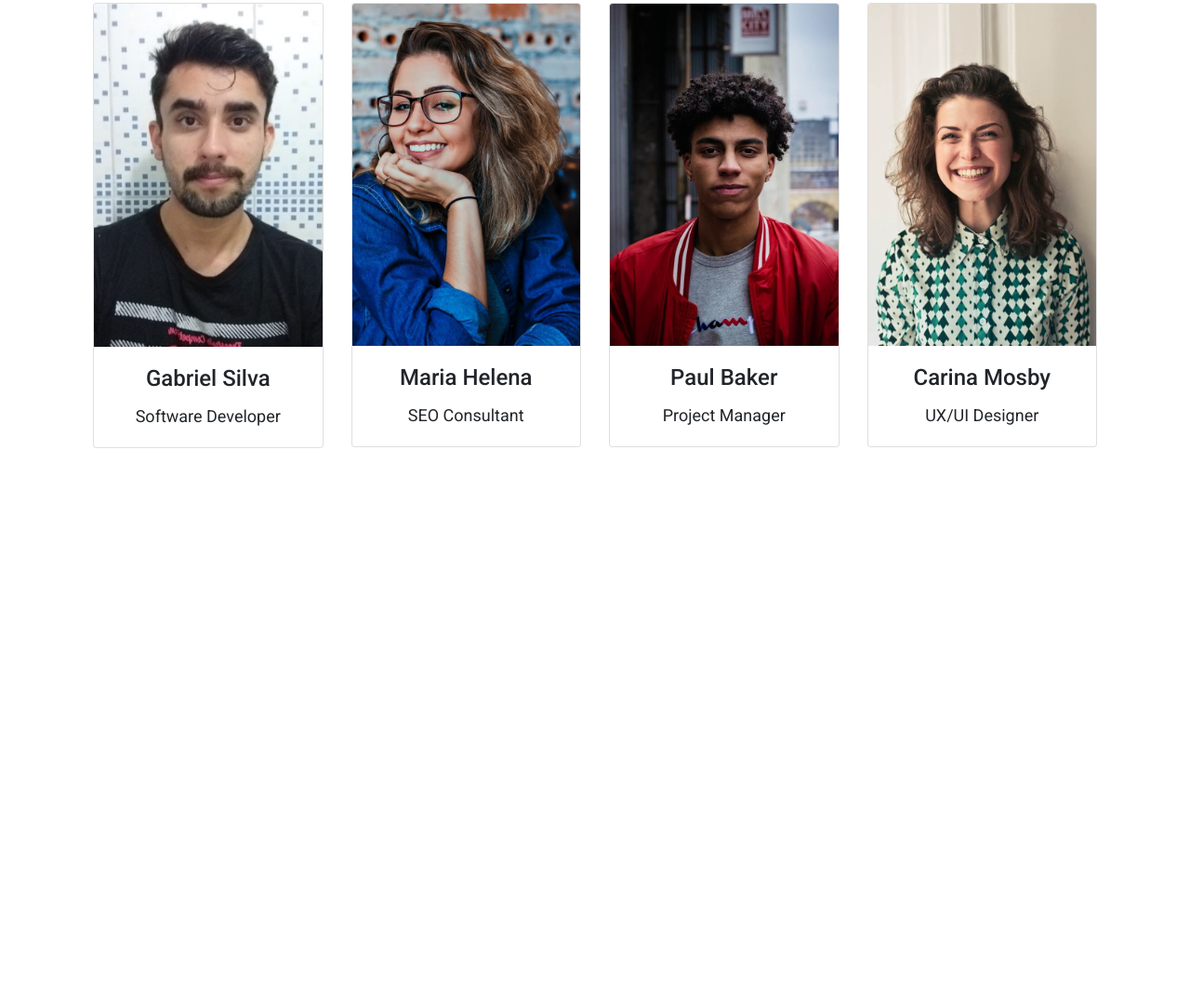
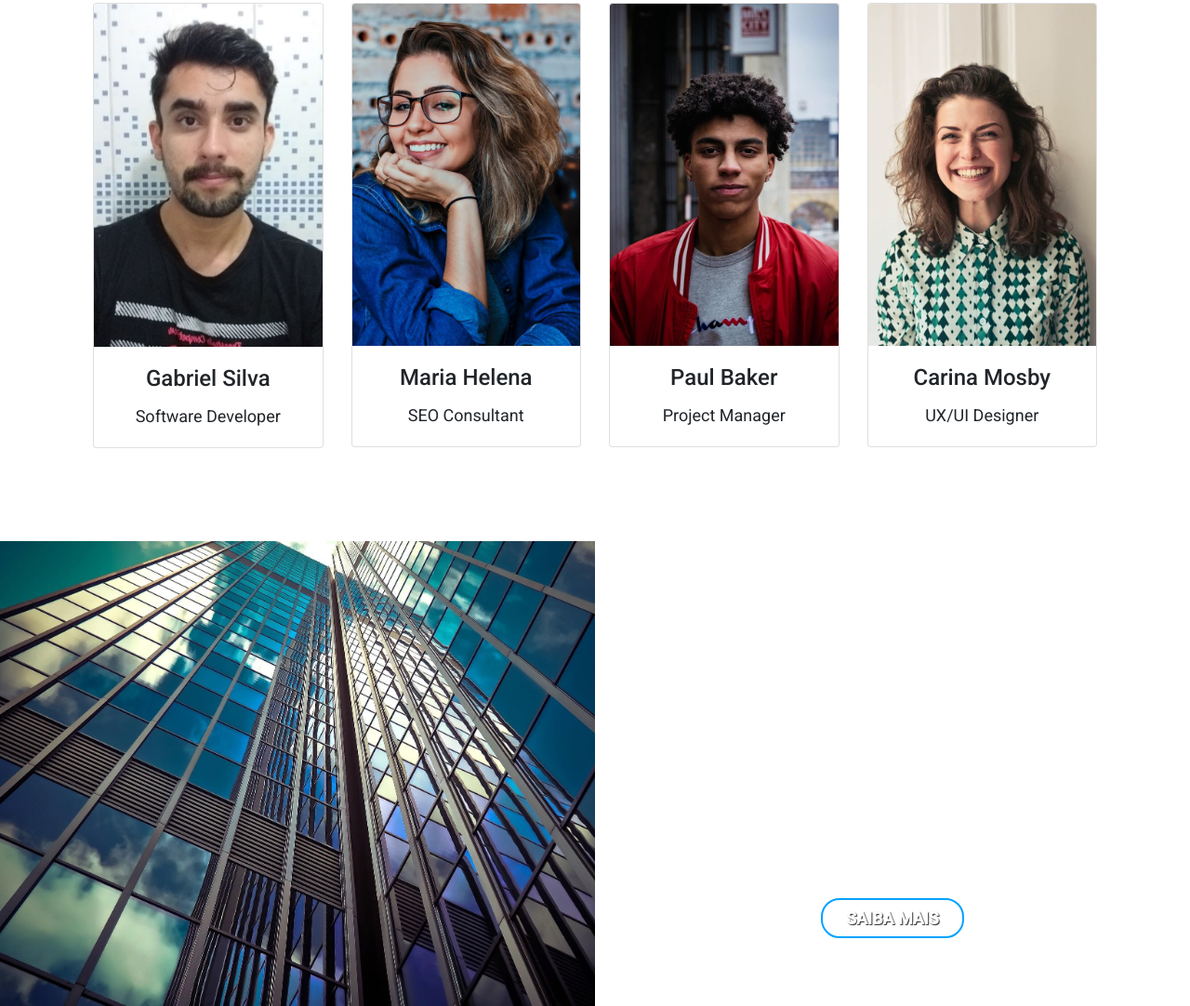
Before and after one commit to gabrielbtera/GetWebAgency, a plain HTML site: page index.html in a window 1280 px wide. Shown: the part 2432-3514 px from the top of the page at 93% size. Before the commit the page ends 2914 px from the top, so only its background shows below. Drawn offline with nearby package versions, Linux system fonts and the light colour scheme; a script that the page names is missing.

Commit message:
possibility of working in the company (main view)

```diff
--- a/css/styles.css
+++ b/css/styles.css
@@ -114,11 +114,11 @@ body {
     transition: 0.2s;
 }
 
-.carousel-caption.d-none.d-md-block .main-btn:hover {
+.carousel-caption.d-none.d-md-block .main-btn:hover , #aplly-area a:hover{
     background-color: #00a2ff;
     text-shadow: none;
     color: #ffffff;
-    padding: 9px 19px;
+
 }
 
 .carousel-indicators .active {
@@ -222,9 +222,8 @@ body {
     font-weight: bold;
     font-size: 32px;
     text-align: center;
+}
 
-
-}
 
 .text-proj {
     color: #ffffff;
@@ -262,3 +261,65 @@ body {
 .card:hover{
     color: #00a2ff;
 }
+
+#team-area{
+    padding-bottom: 100px;
+}
+
+
+/* trabalhe conosco */
+
+#aplly-area  {
+    height: 500px;
+}
+
+#aplly-area .container-fluid, #aplly-area .row {
+    height: 100%;
+}
+
+#aplly-area .aplly-box {
+    text-align: center;
+    padding: 70px 50px;
+}
+
+#aplly-area a {
+
+    text-decoration: none;
+    text-transform: uppercase;
+    font-weight: bold;
+    text-shadow: rgb(44, 44, 44) 1px 1px 1px;
+    color: #ffffff;
+    font-size: 18px;
+    border: 2px solid #00a2ff;
+    border-radius: 20px;
+    width: 150px;
+    padding: 9px 25px;
+    transition: 0.2s;
+}
+
+#ultimo{
+    padding-bottom: 50px;
+
+}
+
+
+#company-img {
+
+    background-image: url("../img/empresa.jpg");
+    background-size: cover;
+    height: 100%;
+}
+
+#pattern-img h4, #pattern-img p{
+    color: #ffffff;
+}
+
+#pattern-img h4 {
+    margin-top: 8%;
+    margin-bottom: 20px;
+    text-transform: uppercase;
+}
+
+#pattern-img p {
+    margin-bottom: 20px;
+}
--- a/index.html
+++ b/index.html
@@ -240,6 +240,21 @@
                 </div>
             </div>
 
+            <!-- Trabalhe com nosco-->
+            <div id="aplly-area">
+                <div class="container-fluid">
+                    <div class="row">
+                        <div class="col-md-6 aplly-box" id="company-img"></div>
+                        <div class="col-md-6 aplly-box" id="pattern-img">
+                            <h4>Gosta de desafio?</h4>
+                            <p>Temos Varias Posições abertas, entre elas: Software Engineer, UI/UX Designer, Project Manager e mais.</p>
+                            <p>Clique no botão abaixo e confira os beneficios e as posições em aberto.</p>
+                            <p id="ultimo">aqui você terá a chace de trabalhar com as melhores tecnologias e os profissionais mais capacitados.</p>
+                            <a href="#" class = "main-btn" id="apply-btn">Saiba Mais</a>
+                        </div>
+                    </div>
+                </div>
+            </div>
         </div>
     </main>
 
--- a/js/scripts.js
+++ b/js/scripts.js
@@ -45,6 +45,7 @@ $(document).ready(function () {
 
     setTimeout(function() {
         $("#data-area").parallax({imageSrc: 'img/cidadeparallax.png'});
+        $("#aplly-area").parallax({imageSrc: 'img/pattern.png'});
     }, 250);
 
 
```
